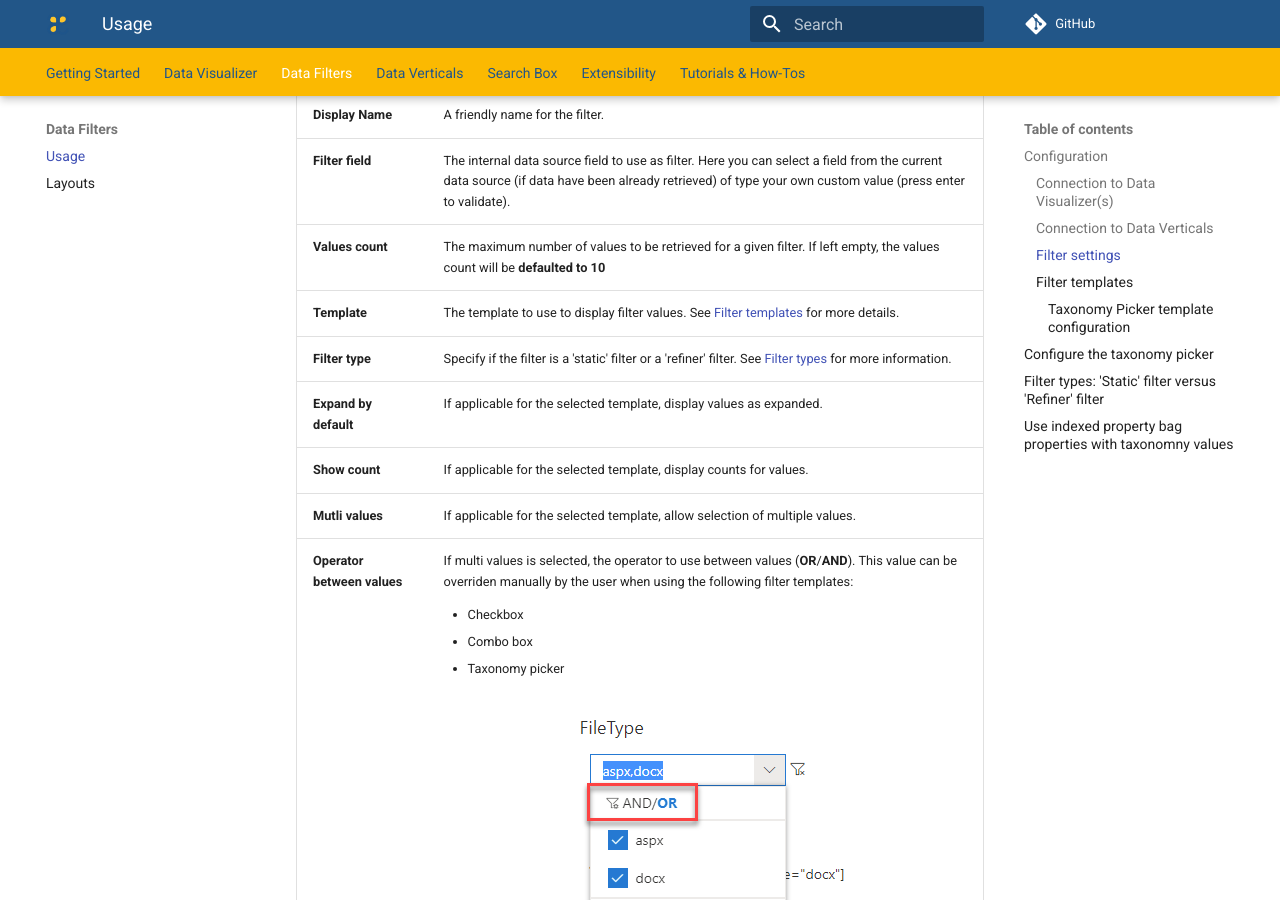
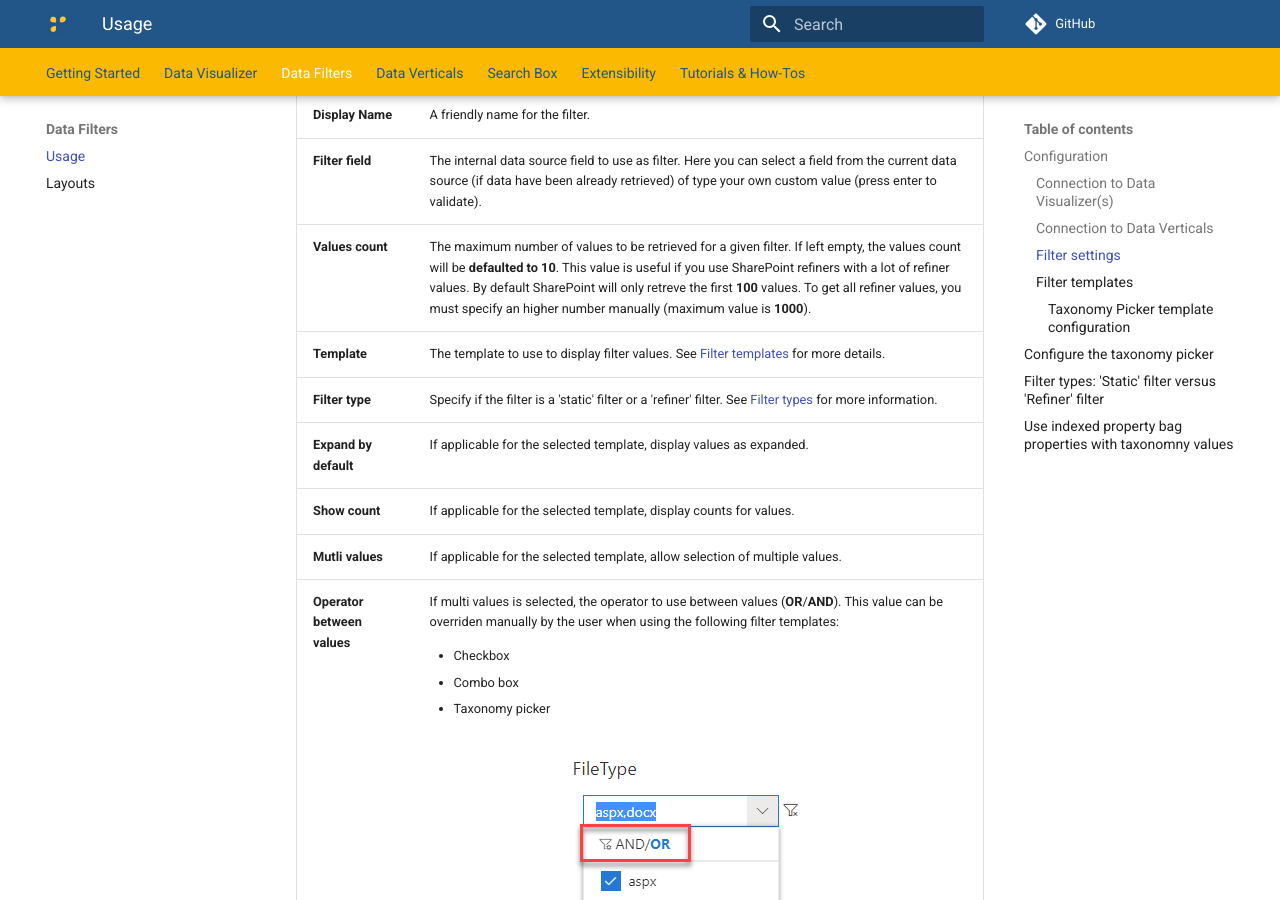
Before and after one commit to aequos-solutions/modern-data-visualizer, an MkDocs documentation site: the page built from docs/usage/data-filters/index.md, in a window 1280 px wide and 900 px high, scrolled down 2745 px. Built offline with MkDocs 1.6.1 and Material for MkDocs 9.7.7, drawn with Linux system fonts in a browser that asks for light colours; comment, search, counter and statistics services are not loaded.

Commit message:
Added documentation about refiner values count setting.

```diff
--- a/docs/usage/data-filters/index.md
+++ b/docs/usage/data-filters/index.md
@@ -41,7 +41,7 @@ For each filter, the available options are as follow:
 |------------|-----------------|
 | **Display Name** | A friendly name for the filter. |
 | **Filter field** | The internal data source field to use as filter. Here you can select a field from the current data source (if data have been already retrieved) of type your own custom value (press enter to validate).
-| **Values count** | The maximum number of values to be retrieved for a given filter. If left empty, the values count will be **defaulted to 10**
+| **Values count** | The maximum number of values to be retrieved for a given filter. If left empty, the values count will be **defaulted to 10**. This value is useful if you use SharePoint refiners with a lot of refiner values. By default SharePoint will only retreve the first **100** values. To get all refiner values, you must specify an higher number manually (maximum value is **1000**).
 | **Template** | The template to use to display filter values. See [Filter templates](#filter-templates) for more details.
 | **Filter type** | Specify if the filter is a 'static' filter or a 'refiner' filter. See [Filter types](#filter-types) for more information.
 | **Expand by default** | If applicable for the selected template, display values as expanded.
```
